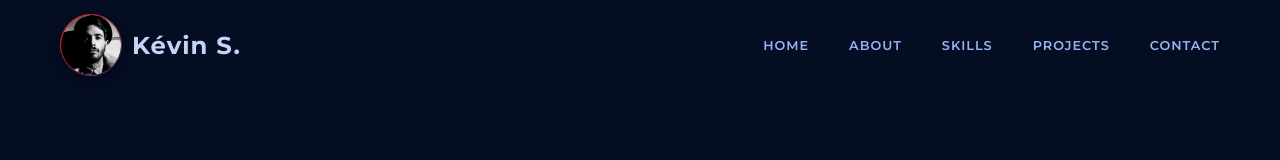
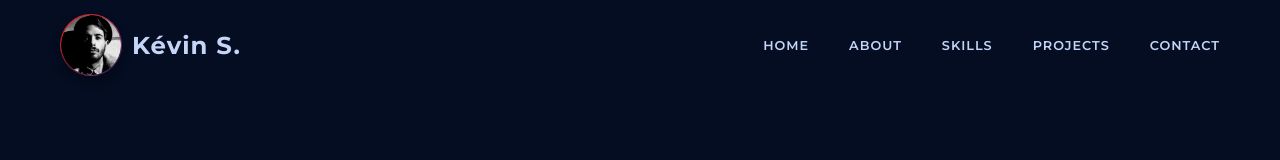
Before and after one commit to kevinsauvage/next-portfolio, a Next.js app: page / in a window 1280 px wide. Shown: the top 160 px of the page. Built offline with nearby package versions, Linux system fonts and the light colour scheme.

Commit message:
change color text

```diff
--- a/src/component/Nav/Nav.module.scss
+++ b/src/component/Nav/Nav.module.scss
@@ -47,9 +47,6 @@
     font-size: 0.8rem;
     font-weight: 600;
 
-    a {
-      color: var(--on-surface-200);
-    }
     @include respond(laptop_s) {
       margin-left: 0;
       font-weight: 600;
```
